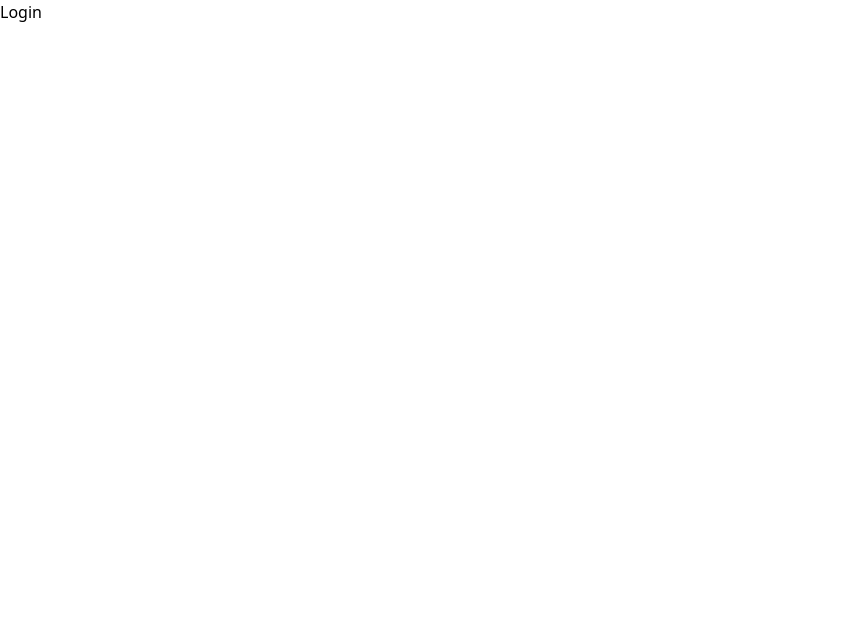
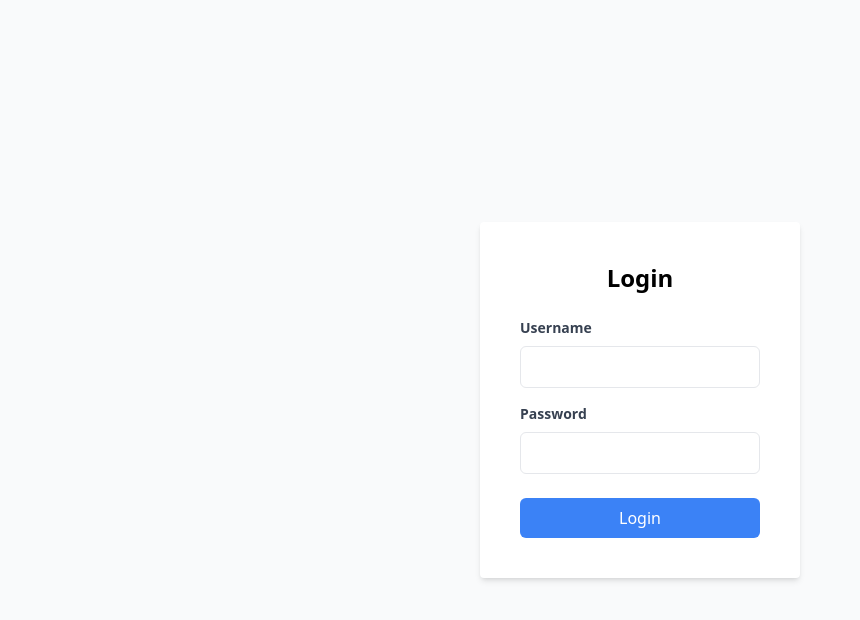
Before and after one commit to Intigam-M/file-sharing, a React (Vite) app in the folder frontend/: page /login in a window 1280 px wide. Shown: the top 620 px of the page, without its empty margins (0-860 px from the left). Built offline with nearby package versions, Linux system fonts and the light colour scheme.

Commit message:
Create login, logout functionality

```diff
--- a/frontend/package.json
+++ b/frontend/package.json
@@ -11,6 +11,7 @@
   },
   "dependencies": {
     "@reduxjs/toolkit": "^1.9.7",
+    "axios": "^1.6.0",
     "react": "^18.2.0",
     "react-dom": "^18.2.0",
     "react-redux": "^8.1.3",
--- a/frontend/src/layouts/header/index.jsx
+++ b/frontend/src/layouts/header/index.jsx
@@ -1,7 +1,15 @@
+import { NavLink } from "react-router-dom"
+import { useDispatch } from "react-redux"
+import { logoutSuccess } from "~/store/auth"
+
 function Header() {
-  return (
-    <div>Header</div>
-  )
+    const dispatch = useDispatch()
+    return (
+        <div className="bg-slate-400 flex justify-between">
+            <h1>Header</h1>
+            <NavLink to="/" onClick={() => dispatch(logoutSuccess())}>Logout</NavLink>
+        </div>
+    )
 }
 
 export default Header
--- a/frontend/src/layouts/index.jsx
+++ b/frontend/src/layouts/index.jsx
@@ -1,15 +1,19 @@
-import { Outlet } from "react-router-dom";
 import Header from "~/layouts/header";
+import PropTypes from "prop-types";
 
-function MainLayout() {
+function MainLayout({ children }) {
     return (
         <div>
             <Header />
             <main>
-                <Outlet />
+                {children}
             </main>
         </div>
     )
 }
 
+MainLayout.propTypes = {
+    children: PropTypes.node.isRequired,
+}
+
 export default MainLayout
--- a/frontend/src/pages/home/index.jsx
+++ b/frontend/src/pages/home/index.jsx
@@ -1,4 +1,16 @@
+import iaxios from '~/utils/axios'
+import { useEffect } from 'react'
+
 function Home() {
+
+
+useEffect(() => {
+    iaxios.get('file/list/').then(res => {
+        console.log(res)
+    })
+},[])
+
+
   return (
     <div>Home</div>
   )
--- a/frontend/src/pages/login/index.jsx
+++ b/frontend/src/pages/login/index.jsx
@@ -1,7 +1,51 @@
-function Login() {
+import { useState } from 'react';
+import { useDispatch } from 'react-redux';
+import { loginSuccess } from '~/store/auth'
+
+const Login = () => {
+  const dispatch = useDispatch();
+  const [username, setUsername] = useState('');
+  const [password, setPassword] = useState('');
+
+  const handleLogin = (e) => {
+    e.preventDefault();
+    // Burada normalde API çağrısı yapılır, ancak örneği basit tutmak için direkt olarak action dispatch ediyoruz.
+    // Gerçek projede bu kısımda fetch ya da axios gibi kütüphanelerle API çağrısı yapılmalıdır.
+    dispatch(loginSuccess({ username }));
+  };
+
   return (
-    <div>Login</div>
-  )
-}
+    <div className="min-h-screen flex items-center justify-center bg-gray-50">
+      <form onSubmit={handleLogin} className="bg-white p-10 rounded shadow-md w-80">
+        <h2 className="text-2xl font-semibold mb-6 text-center">Login</h2>
+        <div className="mb-4">
+          <label htmlFor="username" className="block text-gray-700 text-sm font-bold mb-2">Username</label>
+          <input
+            type="text"
+            id="username"
+            value={username}
+            onChange={(e) => setUsername(e.target.value)}
+            className="w-full px-3 py-2 border rounded-md focus:outline-none focus:ring focus:border-blue-300"
+            required
+          />
+        </div>
+        <div className="mb-6">
+          <label htmlFor="password" className="block text-gray-700 text-sm font-bold mb-2">Password</label>
+          <input
+            type="password"
+            id="password"
+            value={password}
+            onChange={(e) => setPassword(e.target.value)}
+            className="w-full px-3 py-2 border rounded-md focus:outline-none focus:ring focus:border-blue-300"
+            required
+          />
+        </div>
+        <button type="submit" className="w-full bg-blue-500 text-white p-2 rounded-md">
+          Login
+        </button>
+      </form>
+    </div>
+  );
+};
 
-export default Login
+export default Login;
--- a/frontend/src/routes/index.jsx
+++ b/frontend/src/routes/index.jsx
@@ -1,14 +1,24 @@
 import { Routes, Route, Navigate } from 'react-router-dom'
 import Login from '~/pages/login'
-import { useSelector } from 'react-redux'
+import { useSelector, useDispatch } from 'react-redux'
 import { useMemo } from 'react'
 import Home from "~/pages/home";
 import MainLayout from "~/layouts";
+import { useEffect } from 'react'
+import { loginSuccess } from '~/store/auth'
 
 
 function AppRoutes() {
 
     const isAuthenticated = useSelector(state => state.auth.isAuthenticated);
+    const dispatch = useDispatch();
+
+    useEffect(() => {
+        const user = localStorage.getItem('user');
+        if (user) {
+            dispatch(loginSuccess(JSON.parse(user)));
+        }
+    }, [])
 
     const routes = useMemo(() => {
         if (isAuthenticated) {
--- a/frontend/src/store/auth/index.js
+++ b/frontend/src/store/auth/index.js
@@ -11,13 +11,13 @@ export const authSlice = createSlice({
   reducers: {
     loginSuccess: (state, action) => {
       state.isAuthenticated = true;
-      state.user = action.payload; // Burada action üzerinden kullanıcı verilerini alabiliriz
-      localStorage.setItem('user', JSON.stringify(action.payload)); // Kullanıcı bilgilerini local storage'a kaydediyoruz
+      state.user = action.payload;
+      localStorage.setItem('user', JSON.stringify(action.payload));
     },
     logoutSuccess: (state) => {
       state.isAuthenticated = false;
       state.user = null;
-      localStorage.removeItem('user'); // Kullanıcıyı çıkış yaptığında local storage'dan temizliyoruz
+      localStorage.removeItem('user');
     },
   },
 });
--- /dev/null
+++ b/frontend/src/utils/axios/index.js
@@ -0,0 +1,18 @@
+import axios from "axios";
+
+const baseURL = process.env.NODE_ENV === 'development' ? 'http://127.0.0.1:8000/api' : 'http://company.com/api'
+
+const iaxios = axios.create({
+    baseURL: baseURL,
+});
+
+export default iaxios
+
+
+export function setTokenToAxios(token) {
+    iaxios.defaults.headers.common['Authorization'] = `Token ${token}`
+}
+
+export function removeTokenFromAxios() {
+    delete iaxios.defaults.headers.common['Authorization']
+}
```
Also changed, not shown: 1 other file (tests, documents, lock files or other folders).
